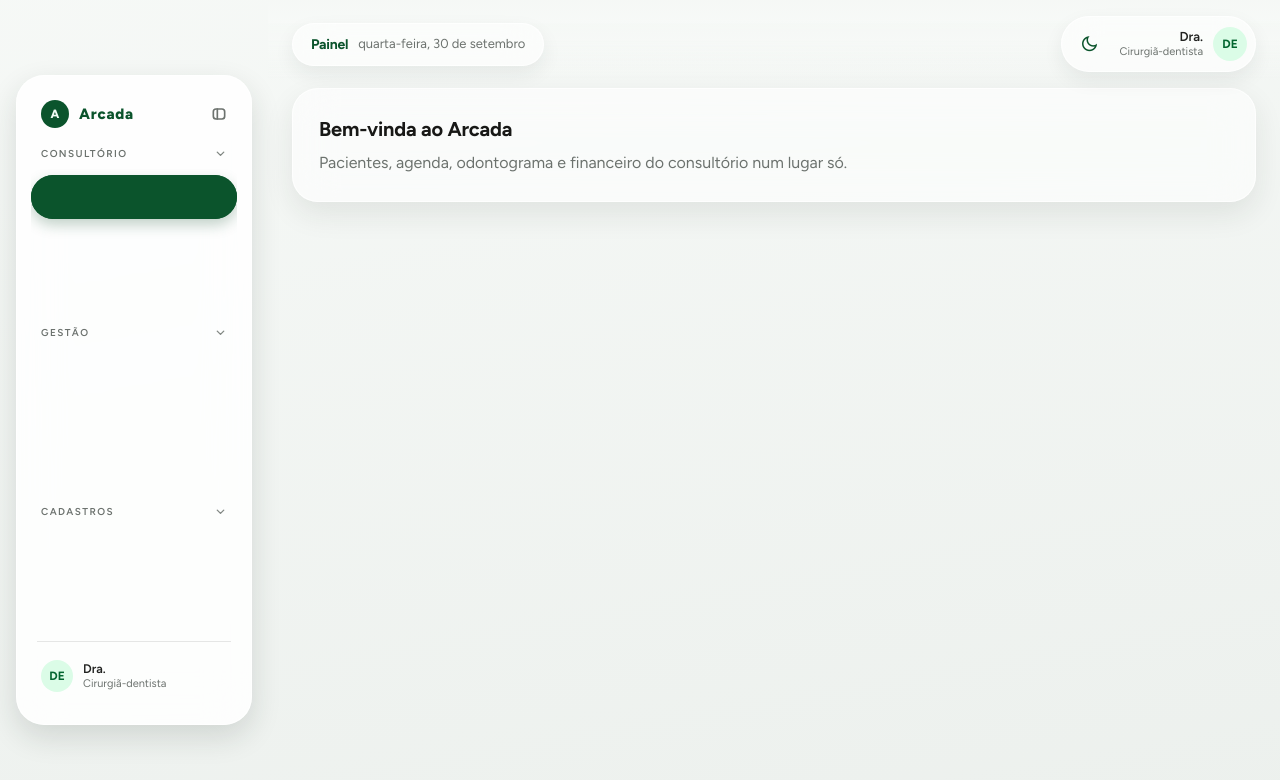
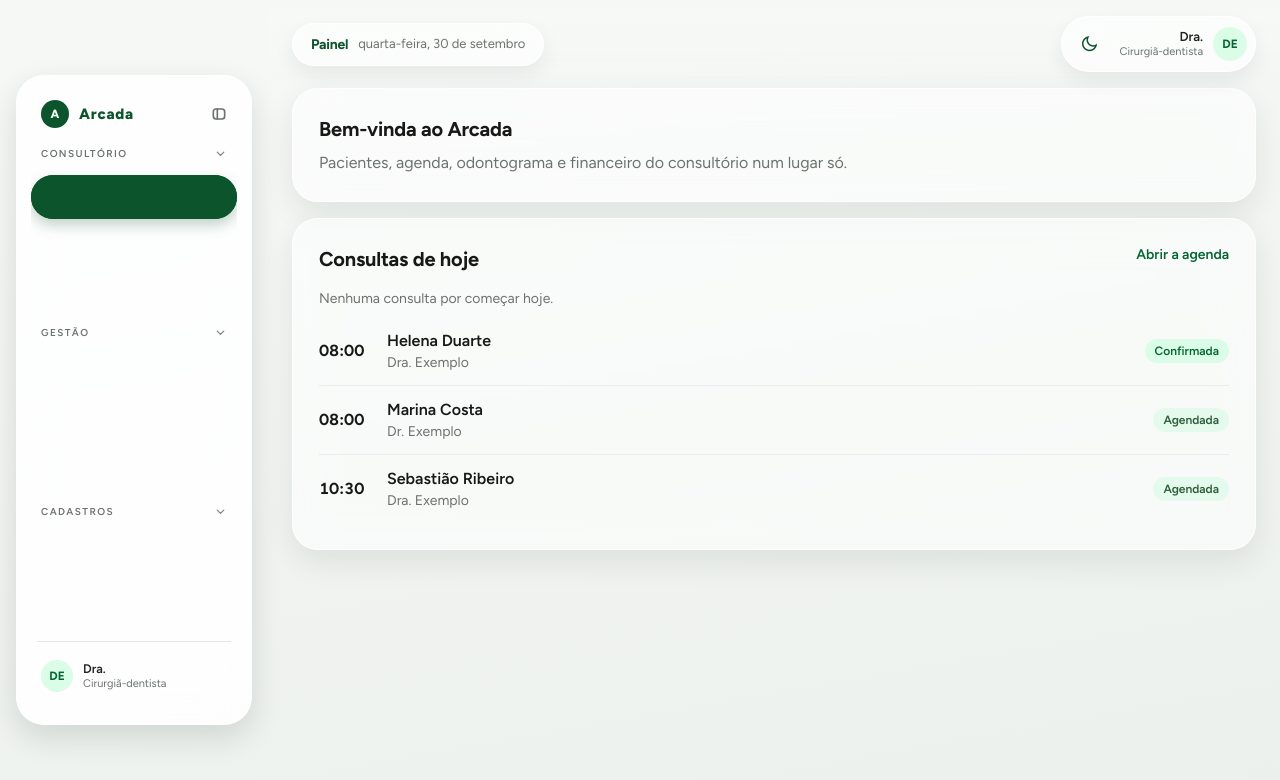
Before and after one commit to VictorNascimento14/Arcada, a React (Vite) app: page / in a window 1280 px wide. Shown: the top 780 px of the page. Built offline with nearby package versions, Linux system fonts and the light colour scheme.

Commit message:
feat(painel): mostrar as consultas de hoje com a situação e a próxima em destaque (#170)

```diff
--- /dev/null
+++ b/src/modulos/painel/ConsultasDeHoje.tsx
@@ -0,0 +1,101 @@
+import { useId, useMemo } from "react";
+import { Link } from "react-router-dom";
+
+import { consultas, pacientes, profissionais } from "@/dados/colecoes";
+import { useColecao } from "@/dados/useColecao";
+import type { Consulta, DataHoraISO, SituacaoConsulta } from "@/dominio";
+import { ROTULO_DA_SITUACAO } from "@/modulos/agenda/situacao";
+import { GlassCard } from "@/ui";
+
+import { consultasDeHoje, proximaConsulta } from "./hoje";
+
+// Classes literais: o JIT do Tailwind não gera o que se monta em runtime.
+const COR: Record<SituacaoConsulta, string> = {
+  agendada: "bg-secondary-100 text-secondary-800",
+  confirmada: "bg-primary-100 text-primary-800",
+  "em-atendimento": "bg-accent-100 text-accent-800",
+  concluida: "bg-primary-900 text-primary-50",
+  faltou: "bg-red-100 text-red-700",
+  cancelada: "bg-foreground-950/[0.06] text-foreground-600", // não chega aqui: a cancelada não entra no dia
+};
+
+/** A situação da consulta em uma pílula. A cor ajuda; quem diz é o texto. */
+function Situacao({ situacao }: { situacao: SituacaoConsulta }) {
+  return (
+    <span className={`inline-flex shrink-0 items-center rounded-full px-2.5 py-1 text-xs font-semibold ${COR[situacao]}`}>
+      {ROTULO_DA_SITUACAO[situacao]}
+    </span>
+  );
+}
+
+const porId = <T extends { id: string }>(itens: readonly T[]) => new Map(itens.map((i) => [i.id, i]));
+
+/**
+ * O dia de `agora` no painel: as consultas em ordem de horário, cada uma com a situação, e a próxima em destaque.
+ * Paciente ou profissional removido depois da marcação aparece como tal, em vez de a consulta sumir.
+ */
+export default function ConsultasDeHoje({ agora }: { agora: DataHoraISO }) {
+  const rotuloDaProxima = useId();
+  const todas = useColecao(consultas);
+  const todosPacientes = useColecao(pacientes);
+  const todosProfissionais = useColecao(profissionais);
+  const doDia = useMemo(() => consultasDeHoje(todas, agora.slice(0, 10)), [todas, agora]);
+  const nomeDoPaciente = useMemo(() => porId(todosPacientes), [todosPacientes]);
+  const nomeDoProfissional = useMemo(() => porId(todosProfissionais), [todosProfissionais]);
+  const proxima = proximaConsulta(doDia, agora);
+
+  const paciente = (c: Consulta) => nomeDoPaciente.get(c.pacienteId)?.nome ?? "Paciente removido";
+  const profissional = (c: Consulta) => nomeDoProfissional.get(c.profissionalId)?.nome ?? "Profissional removido";
+
+  return (
+    <GlassCard as="section" aria-label="Consultas de hoje" className="p-[26px]">
+      <div className="flex items-start justify-between gap-3">
+        <h2 className="text-xl font-bold tracking-[-0.01em] text-foreground-950">Consultas de hoje</h2>
+        <Link to="/agenda" className="shrink-0 text-sm font-semibold text-primary-800 hover:underline">
+          Abrir a agenda
+        </Link>
+      </div>
+
+      {doDia.length === 0 ? (
+        <p className="mt-4 text-foreground-500">Nenhuma consulta marcada para hoje. Marque uma na agenda.</p>
+      ) : (
+        <>
+          {proxima ? (
+            <div role="group" aria-labelledby={rotuloDaProxima} className="mt-4 rounded-2xl bg-primary-900/[0.06] p-4">
+              <div className="flex items-center justify-between gap-3">
+                <p id={rotuloDaProxima} className="text-[10.5px] font-semibold uppercase tracking-[0.12em] text-foreground-500">
+                  Próxima consulta
+                </p>
+                <Situacao situacao={proxima.situacao} />
+              </div>
+              <div className="mt-2 flex items-center gap-4">
+                <span className="text-[34px] font-bold leading-none tracking-[-0.02em] tabular-nums text-foreground-950">
+                  {proxima.inicio.slice(11)}
+                </span>
+                <div className="min-w-0 flex-1 break-words">
+                  <p className="text-lg font-semibold leading-snug text-foreground-950">{paciente(proxima)}</p>
+                  <p className="text-sm text-foreground-500">{profissional(proxima)}</p>
+                </div>
+              </div>
+            </div>
+          ) : (
+            <p className="mt-4 text-sm text-foreground-500">Nenhuma consulta por começar hoje.</p>
+          )}
+
+          <ul className="mt-2 divide-y divide-foreground-950/[0.06]">
+            {doDia.map((c) => (
+              <li key={c.id} className="flex items-center gap-3 py-3">
+                <span className="w-14 shrink-0 font-bold tabular-nums text-foreground-950">{c.inicio.slice(11)}</span>
+                <div className="min-w-0 flex-1">
+                  <p className="truncate font-semibold text-foreground-950">{paciente(c)}</p>
+                  <p className="truncate text-sm text-foreground-500">{profissional(c)}</p>
+                </div>
+                <Situacao situacao={c.situacao} />
+              </li>
+            ))}
+          </ul>
+        </>
+      )}
+    </GlassCard>
+  );
+}
--- a/src/modulos/painel/Painel.tsx
+++ b/src/modulos/painel/Painel.tsx
@@ -1,17 +1,38 @@
+import { useEffect, useState } from "react";
+
 import { GlassCard, PageShell } from "@/ui";
 
+import ConsultasDeHoje from "./ConsultasDeHoje";
+import { agoraISO } from "./hoje";
+
+/**
+ * O minuto de agora, `AAAA-MM-DDTHH:mm`. O painel fica aberto o dia inteiro: sem o relógio, a virada do dia e a
+ * próxima consulta só mudariam ao recarregar. O tique é de um minuto, contado da montagem: o horário pode atrasar
+ * até 59 s, o que basta para uma agenda que marca de 15 em 15 minutos.
+ */
+function useAgora() {
+  const [agora, setAgora] = useState(() => agoraISO(new Date()));
+  useEffect(() => {
+    const id = setInterval(() => setAgora(agoraISO(new Date())), 60_000);
+    return () => clearInterval(id);
+  }, []);
+  return agora;
+}
+
 export default function Painel() {
-  const hoje = new Date().toLocaleDateString("pt-BR", { weekday: "long", day: "2-digit", month: "long" });
+  const agora = useAgora();
+  const dia = new Date().toLocaleDateString("pt-BR", { weekday: "long", day: "2-digit", month: "long" });
 
   return (
-    <PageShell titulo="Painel" detalhe={hoje}>
-      <main className="mx-auto w-full max-w-5xl px-4 pb-28 pt-2 md:px-6 md:pb-10">
+    <PageShell titulo="Painel" detalhe={dia}>
+      <main className="mx-auto flex w-full max-w-5xl flex-col gap-4 px-4 pb-28 pt-2 md:px-6 md:pb-10">
         <GlassCard className="p-[26px]">
           <h2 className="text-xl font-bold tracking-[-0.01em] text-foreground-950">Bem-vinda ao Arcada</h2>
           <p className="mt-2 text-foreground-500">
             Pacientes, agenda, odontograma e financeiro do consultório num lugar só.
           </p>
         </GlassCard>
+        <ConsultasDeHoje agora={agora} />
       </main>
     </PageShell>
   );
--- /dev/null
+++ b/src/modulos/painel/hoje.ts
@@ -0,0 +1,33 @@
+/**
+ * As consultas de hoje no painel: quais entram, em que ordem e qual é a próxima. Regra pura: o "agora" vem de fora
+ * (`agoraISO(new Date())`, na tela), para o teste escolher o dia e a hora.
+ */
+import type { Consulta, DataHoraISO, DataISO } from "@/dominio";
+import { aguardaAtendimento } from "@/modulos/agenda/situacao";
+import { diaISO } from "@/ui";
+
+const doisDigitos = (n: number) => String(n).padStart(2, "0");
+
+/**
+ * O instante de `d` no horário local, `AAAA-MM-DDTHH:mm`. O dia sai de `diaISO`, nunca de `toISOString()`: ele
+ * converte para UTC e, à noite no Brasil, já devolve o dia seguinte.
+ */
+export const agoraISO = (d: Date): DataHoraISO => `${diaISO(d)}T${doisDigitos(d.getHours())}:${doisDigitos(d.getMinutes())}`;
+
+/**
+ * As consultas que ocupam a agenda em `hoje`, na ordem do horário; duas no mesmo horário ficam na ordem em que
+ * foram marcadas. A cancelada libera o horário e não conta, como na grade da agenda.
+ */
+export function consultasDeHoje(consultas: readonly Consulta[], hoje: DataISO): Consulta[] {
+  return consultas
+    .filter((c) => c.inicio.slice(0, 10) === hoje && c.situacao !== "cancelada")
+    .sort((a, b) => a.inicio.localeCompare(b.inicio));
+}
+
+/**
+ * A próxima consulta: a primeira de `doDia` (já em ordem, como sai de `consultasDeHoje`) que ainda aguarda o
+ * atendimento e não começa antes de `agora`. Em atendimento, concluída e faltou não são "próximas"; a que passou da
+ * hora sem começar também não: segue na lista com a situação que tem, à espera de quem a mude.
+ */
+export const proximaConsulta = (doDia: readonly Consulta[], agora: DataHoraISO): Consulta | undefined =>
+  doDia.find((c) => aguardaAtendimento(c.situacao) && c.inicio >= agora);
```
Also changed, not shown: 2 other files (tests, documents, lock files or other folders).
